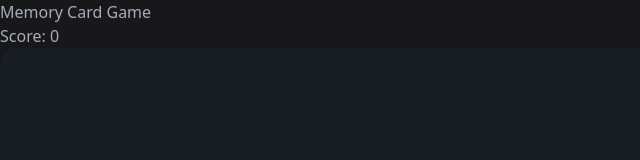
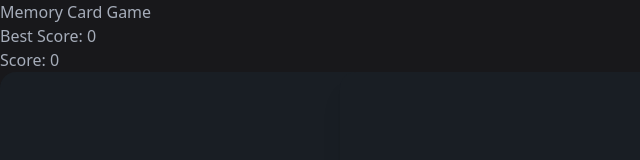
Before and after one commit to protonvert/memory-card, a React (Vite) app: page / in a window 1280 px wide. Shown: the top 160 px of the page, without its empty margins (0-640 px from the left). Built offline with nearby package versions, Linux system fonts and the light colour scheme; no server answers.

Commit message:
add best score

```diff
--- a/src/components/Header.tsx
+++ b/src/components/Header.tsx
@@ -1,8 +1,18 @@
+import { useEffect, useState } from "react"
+
 export default function Header({score}) {
+
+    const [highScore, setHighScore] = useState(0)
+
+    if(score > highScore) {
+        setHighScore(score)
+    }
 
     return (
         <div className="">
             <h1>Memory Card Game</h1>
+            <span>Best Score: {highScore}</span>
+            <br />
             <span>Score: {score}</span>
         </div>
     )
```
